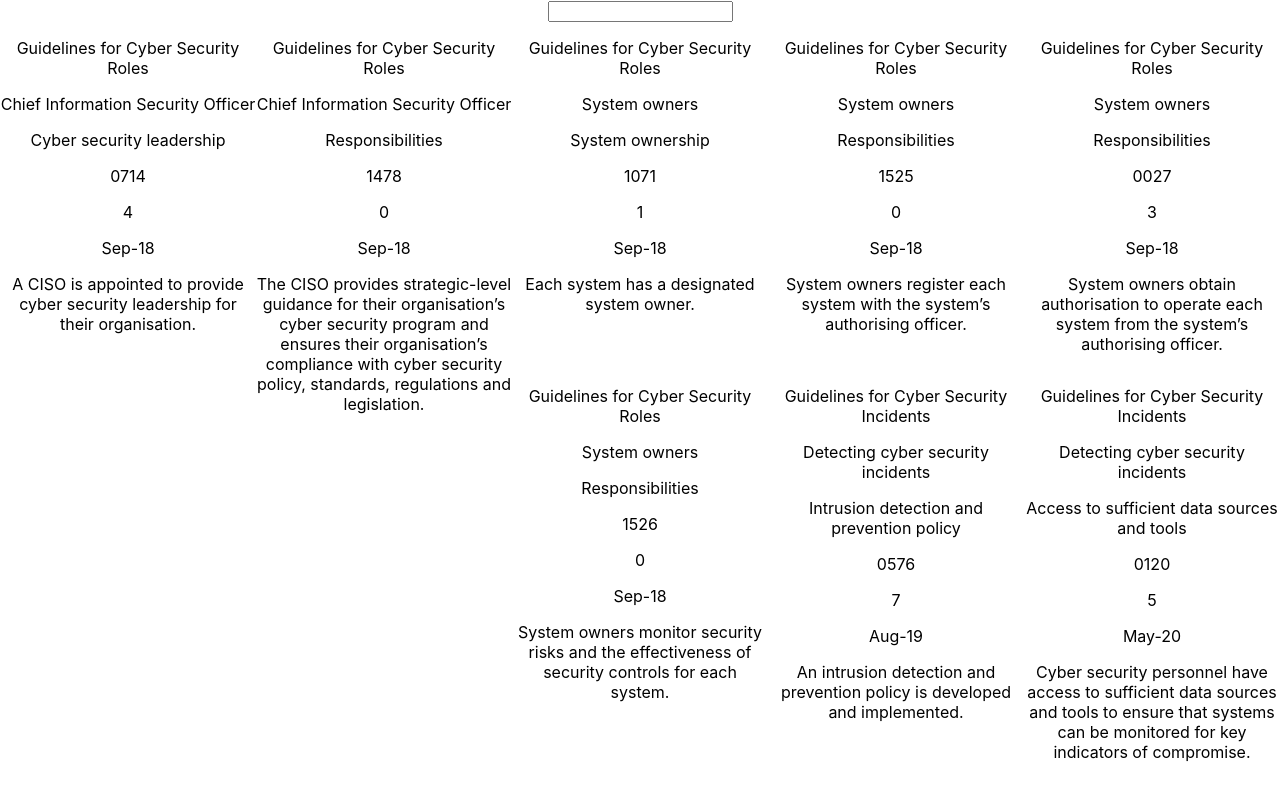
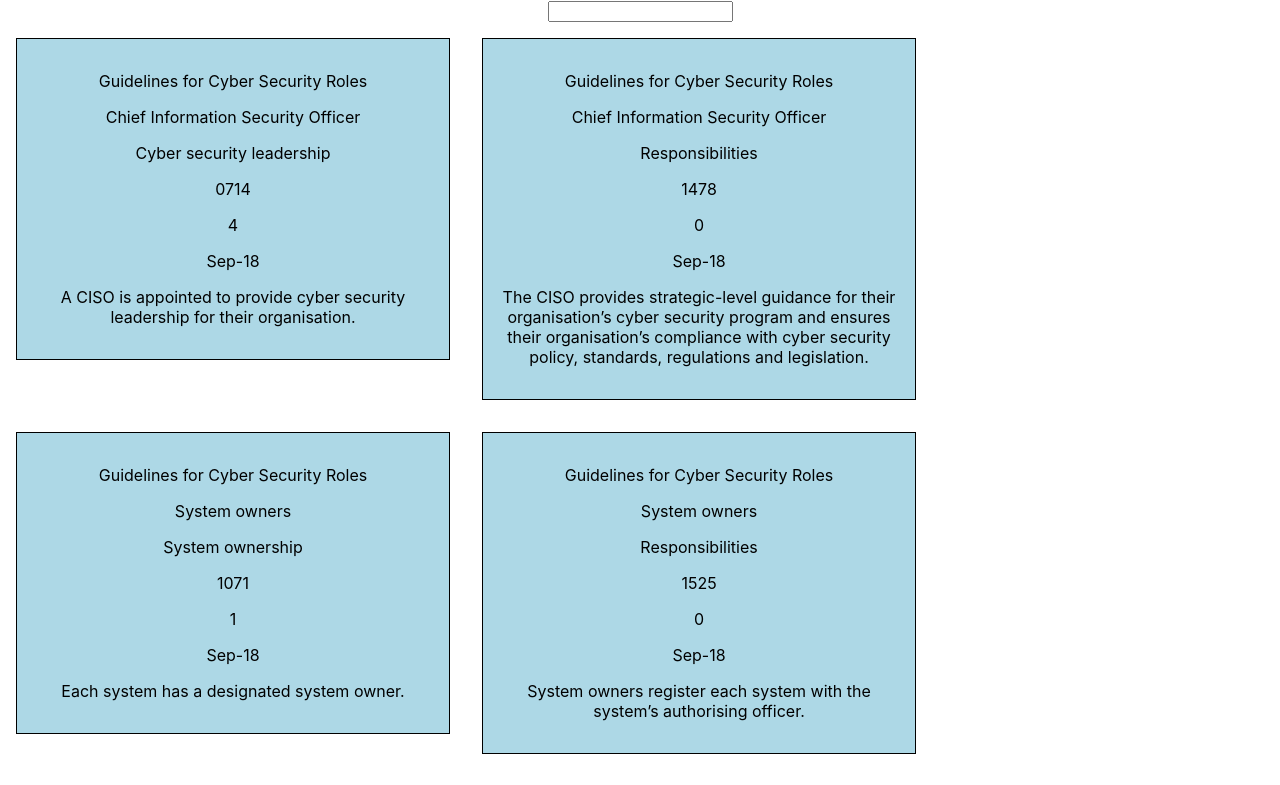
Before and after one commit to dmblack/ism-interrogator, a React (Create React App) app: page / in a window 1280 px wide. Shown: the top 785 px of the page. Built offline with nearby package versions, Linux system fonts and the light colour scheme.

Commit message:
Updates to styles, and remove redundant packages.

```diff
--- a/src/ISMControl.css
+++ b/src/ISMControl.css
@@ -1,8 +1,12 @@
 .ISMControl {
   text-align: center;
-  max-width: 20%;
+  width: 25em;
   float: left;
   display: block;
+  background: lightblue;
+  border: solid 1px;
+  padding: 1em;
+  margin: 1em;
 }
 
 .ISMControl-logo {
```
Also changed, not shown: package.json (+5 -5 lines), 1 other file (tests, documents, lock files or other folders).
